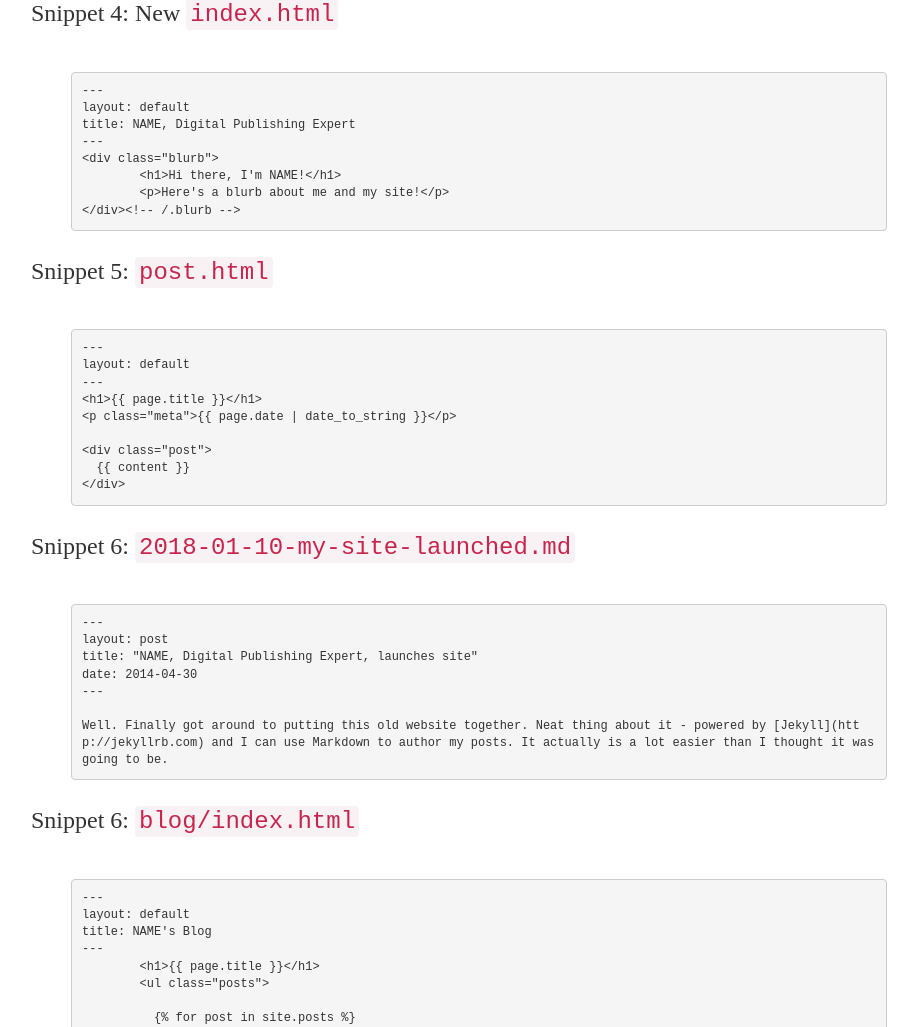
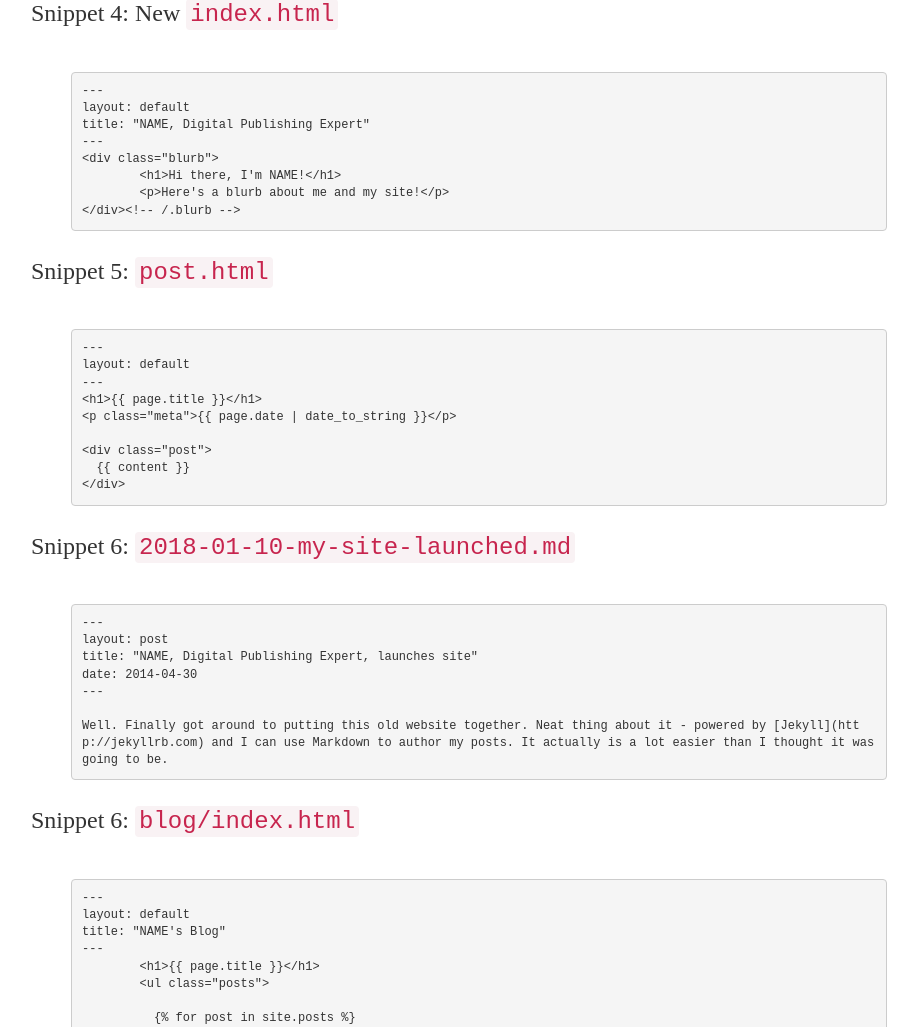
Before and after one commit to nhomenda/nhomenda.github.io, a Jekyll site: the page built from Z656/github-pages.html, in a window 1280 px wide and 1400 px high, scrolled down 1424 px. Shown: the part 176-1203 px from the top of the window, without its empty margins (161-1079 px from the left). Built offline with Jekyll 4.4.1, drawn with Linux system fonts in a browser that asks for light colours; some of the changed text lies outside the part shown.

```diff
--- a/Z656/github-pages.html
+++ b/Z656/github-pages.html
@@ -116,7 +116,7 @@ ul.posts li &lbrace;
 	<p>Snippet 4: New <code>index.html</code></p>
 	<pre class="prettyprint pre-scrollable"><code>---
 layout: default
-title: NAME, Digital Publishing Expert
+title: "NAME, Digital Publishing Expert"
 ---
 &lt;div class="blurb"&gt;
 	&lt;h1&gt;Hi there, I'm NAME!&lt;/h1&gt;
@@ -145,7 +145,7 @@ Well. Finally got around to putting this old website together. Neat thing about
 	<p>Snippet 6: <code>blog/index.html</code></p>
 	<pre class="prettyprint pre-scrollable"><code>---
 layout: default
-title: NAME's Blog
+title: "NAME's Blog"
 ---
 	&lt;h1&gt;&lbrace;&lbrace; page.title &rbrace;&rbrace;&lt;/h1&gt;
 	&lt;ul class="posts"&gt;
```
